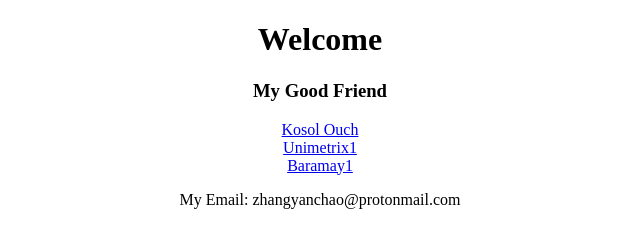
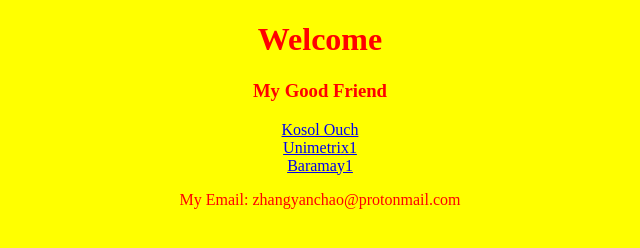
Before and after one commit to zhangyanchao777/zhangyanchao777.github.io, a plain HTML site: page index.html in a window 1280 px wide. Shown: the whole page, without its empty margins (320-960 px from the left). Drawn offline with Linux system fonts and the light colour scheme.

Commit message:
Update index.html

```diff
--- a/index.html
+++ b/index.html
@@ -2,23 +2,17 @@
 <html>
     <head>
         <title>My First Page</title>
-        <style>
-            body {
-                background-color: #ffff00
-                font-color: #ff0000
-            }
-        </style>
     </head>
-    <body>
+    <body style="background-color: #ffff00">
         <center>
-            <h1>Welcome</h1>
-            <h3>My Good Friend</h3>
+            <h1 style="color: #ff0000">Welcome</h1>
+            <h3 style="color: #ff0000">My Good Friend</h3>
             <a href="https://youtube.com/user/kosolouch/">Kosol Ouch</a>
             <br/>
             <a href="https://www.unimetrix1.online/">Unimetrix1</a>
             <br/>
             <a href="https://www.baramay1.com/">Baramay1</a>
-            <p>My Email: zhangyanchao@protonmail.com</p>
+            <p style="color: #ff0000">My Email: zhangyanchao@protonmail.com</p>
         </center>
     </body>
 </html>
```
